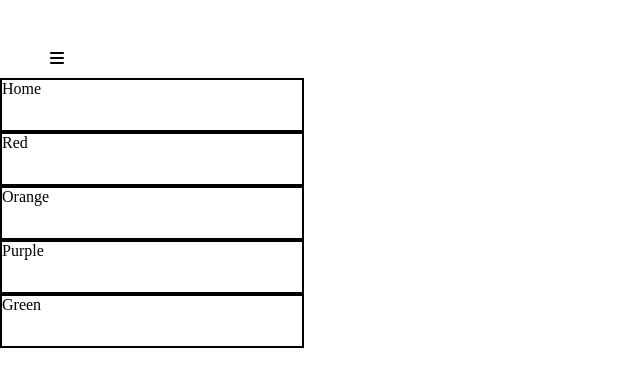
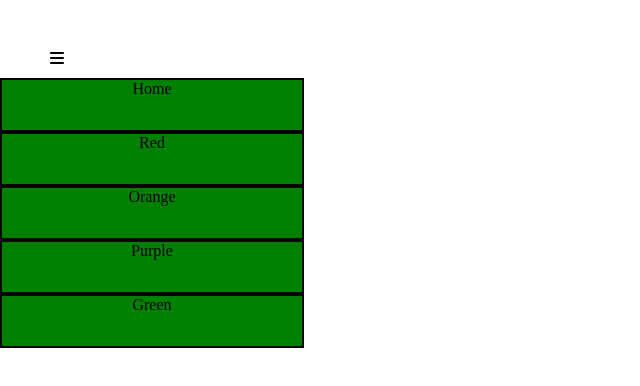
Before and after one commit to MikeVogt86/color-toggle, a plain HTML site: page index.html in a window 1280 px wide. Both pictures are taken after a click on the icon 57 px from the left and 58 px from the top of the page. Shown: the whole page, without its empty margins (0-640 px from the left). Drawn offline with Linux system fonts and the light colour scheme.

Commit message:
Add files via upload

```diff
--- a/index.html
+++ b/index.html
@@ -16,11 +16,11 @@
       <i class="fa-solid fa-bars"></i>
 
       <ul class="menu menu-kleur">
-        <li class="menu-options">Home</li>
-        <li class="menu-options">Red</li>
-        <li class="menu-options">Orange</li>
-        <li class="menu-options">Purple</li>
-        <li class="menu-options">Green</li>
+        <li class="menu-options" value="grey">Home</li>
+        <li class="menu-options" value="red">Red</li>
+        <li class="menu-options" value="orange">Orange</li>
+        <li class="menu-options" value="purple">Purple</li>
+        <li class="menu-options" value="green">Green</li>
       </ul>
     </div>
     <script src="script.js"></script>
--- a/script.js
+++ b/script.js
@@ -45,6 +45,6 @@ hamburger.addEventListener("mouseover", (e) => {
 
 for (let i = 0; i < links.length; i++) {
   links[i].addEventListener("click", function (event) {
-    console.log(event.target);
+    console.log(event.target.value);
   });
 }
--- a/styles.css
+++ b/styles.css
@@ -31,26 +31,27 @@ i {
   margin-left: 50px;
 }
 
-.home-btn {
+.menu-options {
   background-color: grey;
   text-align: center;
+
 }
 
-.red-btn {
+.menu-options {
   background-color: red;
   text-align: center;
 }
-.orange-btn {
+.menu-options {
   background-color: orange;
   text-align: center;
 }
 
-.purple-btn {
+.menu-options {
   background-color: purple;
   text-align: center;
 }
 
-.green-btn {
+.menu-options {
   background-color: green;
   text-align: center;
 }
```
